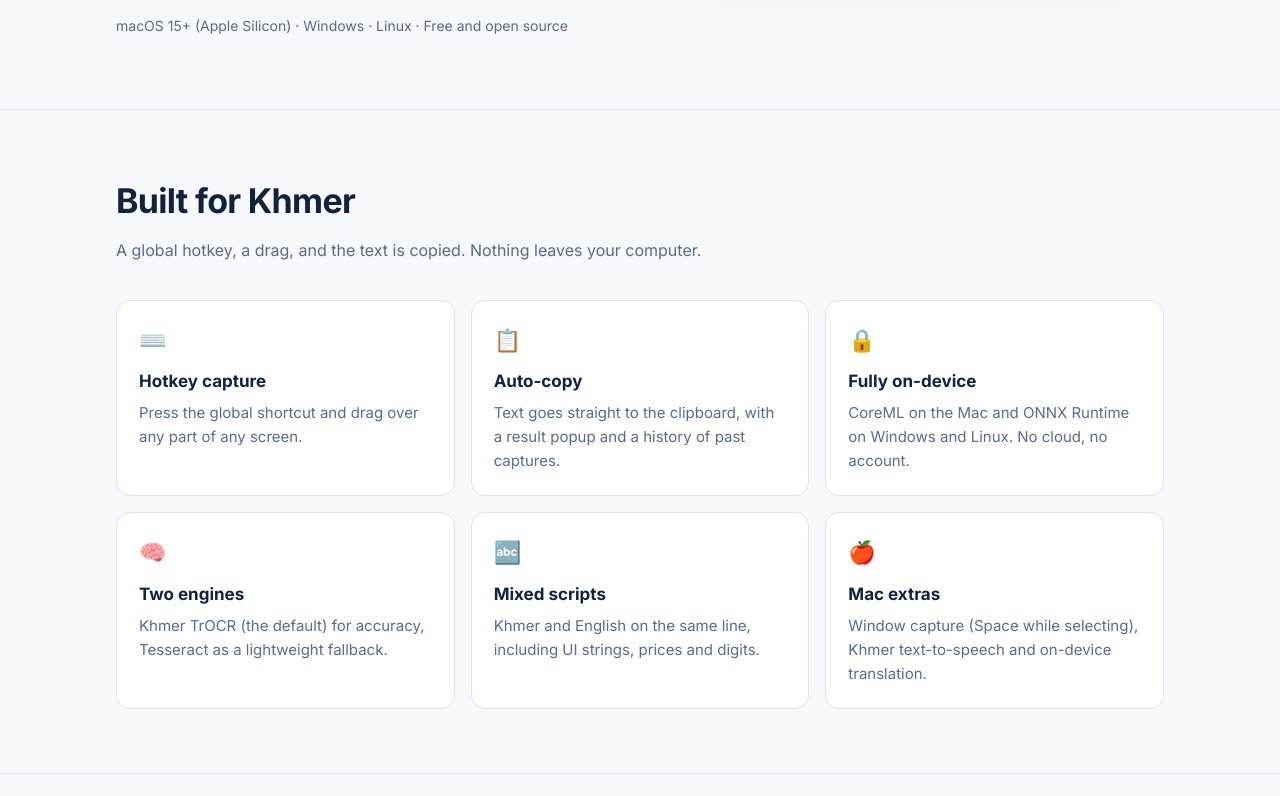
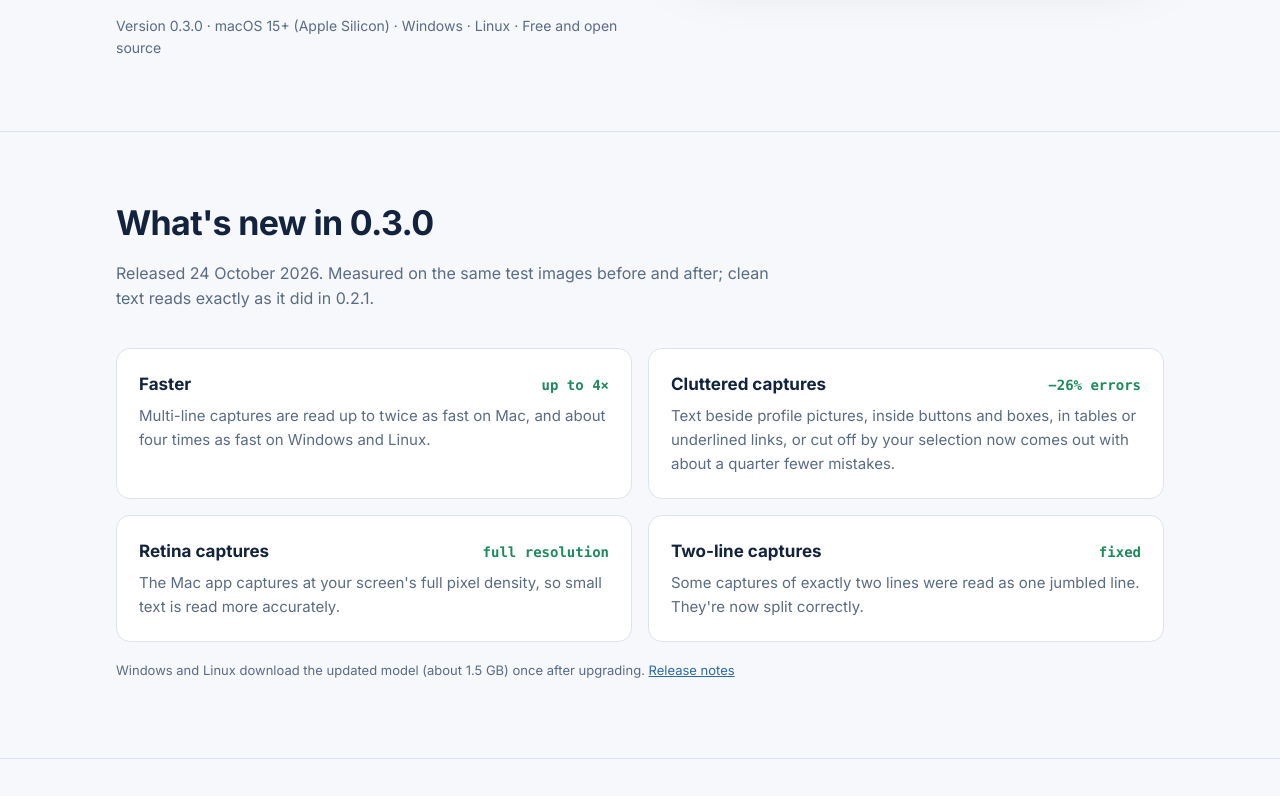
Before and after one commit to KimChengSHEANG/khmerclip, a plain HTML site: page site/index.html in a window 1280 px wide. Shown: the part 524-1320 px from the top of the page. Drawn offline with Linux system fonts and the light colour scheme.

Commit message:
site: what's new in 0.3.0, on-device screen accuracy, clutter handling

```diff
--- a/site/index.html
+++ b/site/index.html
@@ -102,6 +102,10 @@
   code, pre { font-family: ui-monospace, SFMono-Regular, Menlo, monospace; font-size: 14px; }
   pre { background: var(--surface); border: 1px solid var(--line); border-radius: 12px; padding: 16px; overflow-x: auto; margin: 0 0 16px; }
 
+  .news { display: grid; grid-template-columns: repeat(2, 1fr); gap: 16px; margin: 0 0 18px; }
+  .news .card h3 { display: flex; justify-content: space-between; gap: 12px; align-items: baseline; }
+  .news .card h3 span { font: 600 14px ui-monospace, SFMono-Regular, Menlo, monospace; color: var(--good); white-space: nowrap; }
+  @media (max-width: 560px) { .news { grid-template-columns: 1fr; } }
   footer { padding: 40px 0 56px; border-top: 1px solid var(--line); color: var(--muted); font-size: 14px; display: flex; flex-wrap: wrap; gap: 12px; justify-content: space-between; }
 
   @media (max-width: 820px) {
@@ -121,6 +125,7 @@
   <nav>
     <a class="logo" href="#"><img src="img/icon.png" alt="">KhmerClipper</a>
     <div class="links">
+      <a href="#new">What's new</a>
       <a href="#features">Features</a>
       <a href="#accuracy">Accuracy</a>
       <a href="#build">Build</a>
@@ -137,7 +142,7 @@
         <a class="btn ghost" href="https://github.com/KimChengSHEANG/khmerclipper">View source</a>
         <a class="btn ghost" href="https://huggingface.co/kcsheang/khmerclipper-trocr-khmer">Get the model</a>
       </div>
-      <div class="platforms">macOS 15+ (Apple Silicon) · Windows · Linux · Free and open source</div>
+      <div class="platforms">Version 0.3.0 · macOS 15+ (Apple Silicon) · Windows · Linux · Free and open source</div>
     </div>
     <div class="demo" aria-hidden="true">
       <div class="bar"><i></i><i></i><i></i></div>
@@ -150,6 +155,20 @@
     </div>
   </header>
 </div>
+
+<section id="new">
+  <div class="wrap">
+    <h2>What's new in 0.3.0</h2>
+    <p class="sub">Released 24 October 2026. Measured on the same test images before and after; clean text reads exactly as it did in 0.2.1.</p>
+    <div class="news">
+      <div class="card"><h3>Faster <span>up to 4×</span></h3><p>Multi-line captures are read up to twice as fast on Mac, and about four times as fast on Windows and Linux.</p></div>
+      <div class="card"><h3>Cluttered captures <span>−26% errors</span></h3><p>Text beside profile pictures, inside buttons and boxes, in tables or underlined links, or cut off by your selection now comes out with about a quarter fewer mistakes.</p></div>
+      <div class="card"><h3>Retina captures <span>full resolution</span></h3><p>The Mac app captures at your screen's full pixel density, so small text is read more accurately.</p></div>
+      <div class="card"><h3>Two-line captures <span>fixed</span></h3><p>Some captures of exactly two lines were read as one jumbled line. They're now split correctly.</p></div>
+    </div>
+    <p class="note">Windows and Linux download the updated model (about 1.5 GB) once after upgrading. <a href="https://github.com/KimChengSHEANG/khmerclipper/releases/tag/v0.3.0">Release notes</a></p>
+  </div>
+</section>
 
 <section id="features">
   <div class="wrap">
@@ -172,7 +191,7 @@
     <p class="sub">Every engine is scored on the same frozen set of 200 line images. The metric is character error rate (CER), where lower is better.</p>
     <div class="stats" style="margin-bottom:36px">
       <div class="stat"><div class="n">0.34%</div><div class="l">CER of the current TrOCR model on the 200-line benchmark</div></div>
-      <div class="stat"><div class="n">2.7%</div><div class="l">CER on real screen captures of 1–5 lines, in fonts never seen in training</div></div>
+      <div class="stat"><div class="n">1.8%</div><div class="l">CER on screen captures of 1–5 lines, on-device, in fonts never seen in training</div></div>
       <div class="stat"><div class="n">~100 ms</div><div class="l">Median time per line on Apple Silicon, about as fast as Tesseract</div></div>
     </div>
     <div class="bars">
@@ -201,7 +220,7 @@
     <h2>How it works</h2>
     <p class="sub">A TrOCR model fine-tuned on over a million Khmer and English text lines, exported to run locally on each platform. The weights are <a href="https://huggingface.co/kcsheang/khmerclipper-trocr-khmer">on Hugging Face</a> for your own fine-tuning.</p>
     <div class="steps">
-      <div class="card"><h3>Split into lines</h3><p>Khmer subscripts of one line touch the marks of the next, so the app cuts touching lines at the line pitch and crops each piece to its ink.</p></div>
+      <div class="card"><h3>Split into lines</h3><p>Borders, underlines, pictures and cut-off lines are set aside first. Khmer subscripts of one line touch the marks of the next, so touching lines are cut at the line pitch and each piece is cropped to its ink.</p></div>
       <div class="card"><h3>Read each line</h3><p>A ViT encoder and a decoder with one token per Khmer character, trained on public datasets plus about 750k synthetic lines rendered in dozens of Khmer and Latin fonts.</p></div>
       <div class="card"><h3>Pick the best reading</h3><p>For lines with no Khmer, a confident Tesseract result wins, since it reads clean English UI text slightly better.</p></div>
     </div>
```
